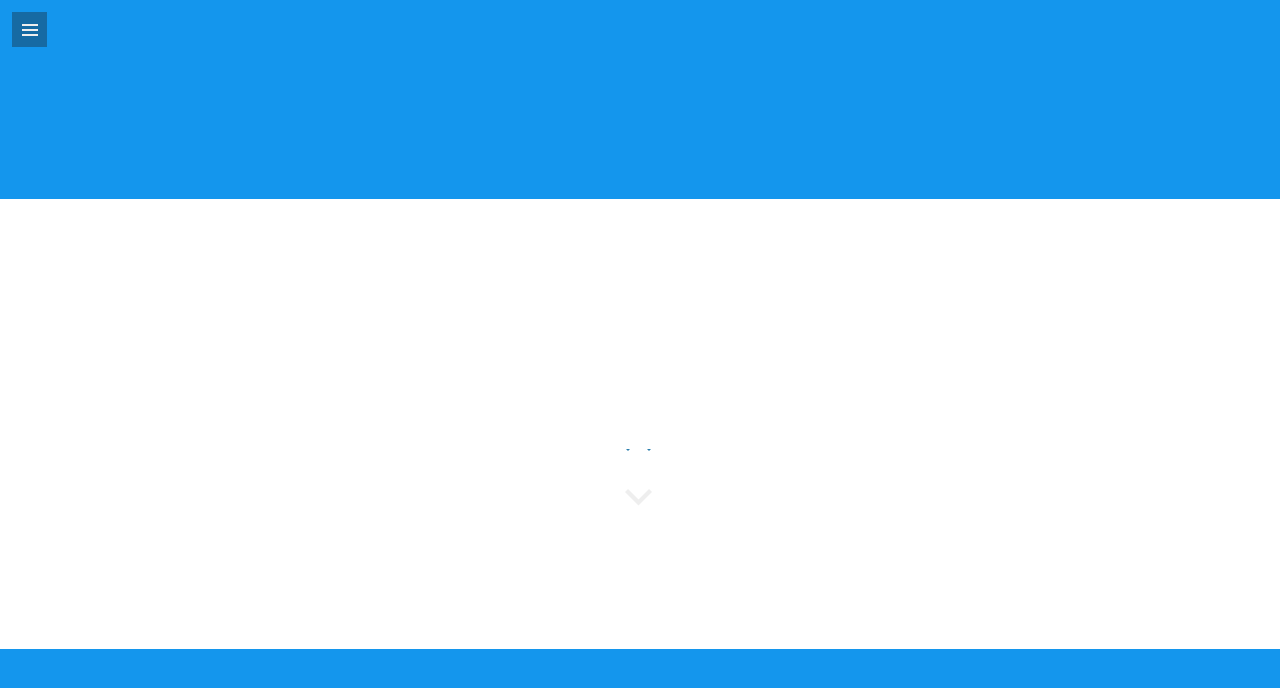
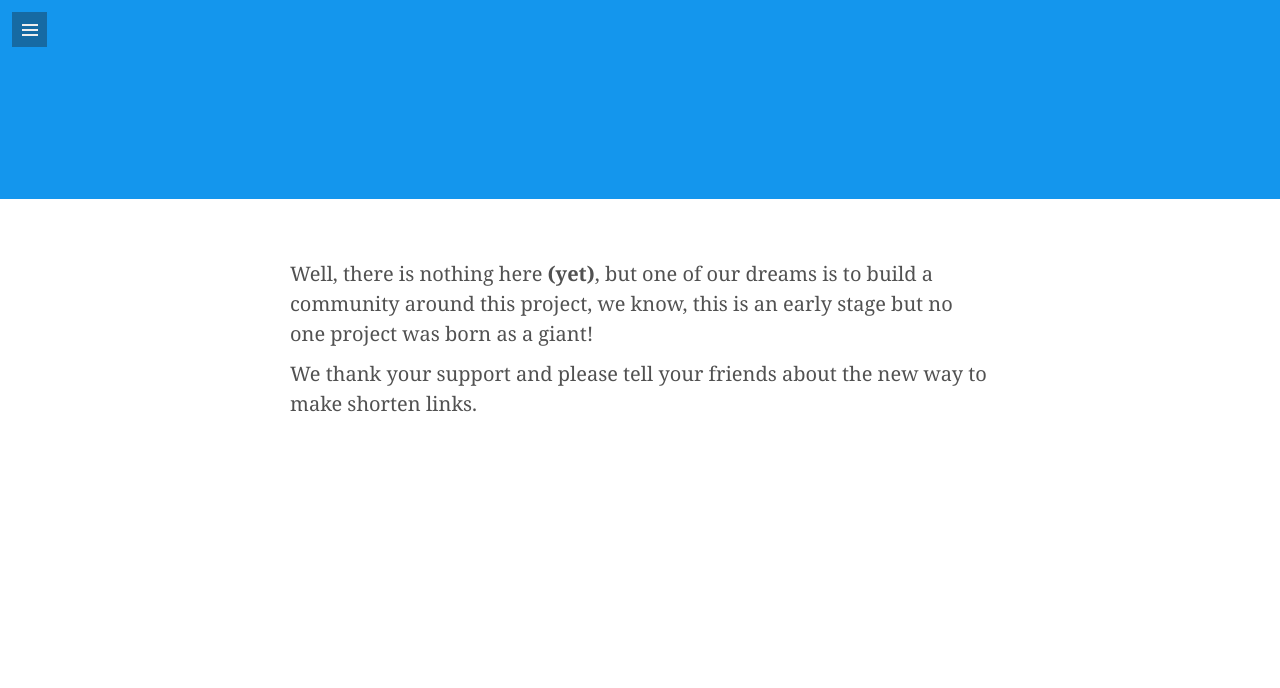
Before and after one commit to nanoshort/nanoshort.github.io, a Jekyll site: the page built from _posts/2018-08-08-welcome.md, in a window 1280 px wide and 900 px high, scrolled down 701 px. Shown: the top 688 px of the window. Built offline with Jekyll 4.4.1, drawn with Linux system fonts in a browser that asks for light colours; some web fonts are replaced; our own code applies the rules of GitHub Pages for plain Markdown files; comment, search, counter and statistics services are not loaded.

Commit message:
first post with some content

```diff
--- a/_posts/2018-08-08-welcome.md
+++ b/_posts/2018-08-08-welcome.md
@@ -2,7 +2,10 @@
 layout: post
 author: Jeison Ortiz
 title: Hello nano world!
-quote: "Thanks for visiting us, we're working hard to produce high quality content for you."
+quote: "Thanks for visiting us, we're working hard to produce high quality content for you and also."
 video: false
 img == 1
 ---
+Well, there is nothing here **(yet)**, but one of our dreams is to build a community around this project, we know, this is an early stage but no one project was born as a giant!
+
+We thank your support and please tell your friends about the new way to make shorten links.
```
